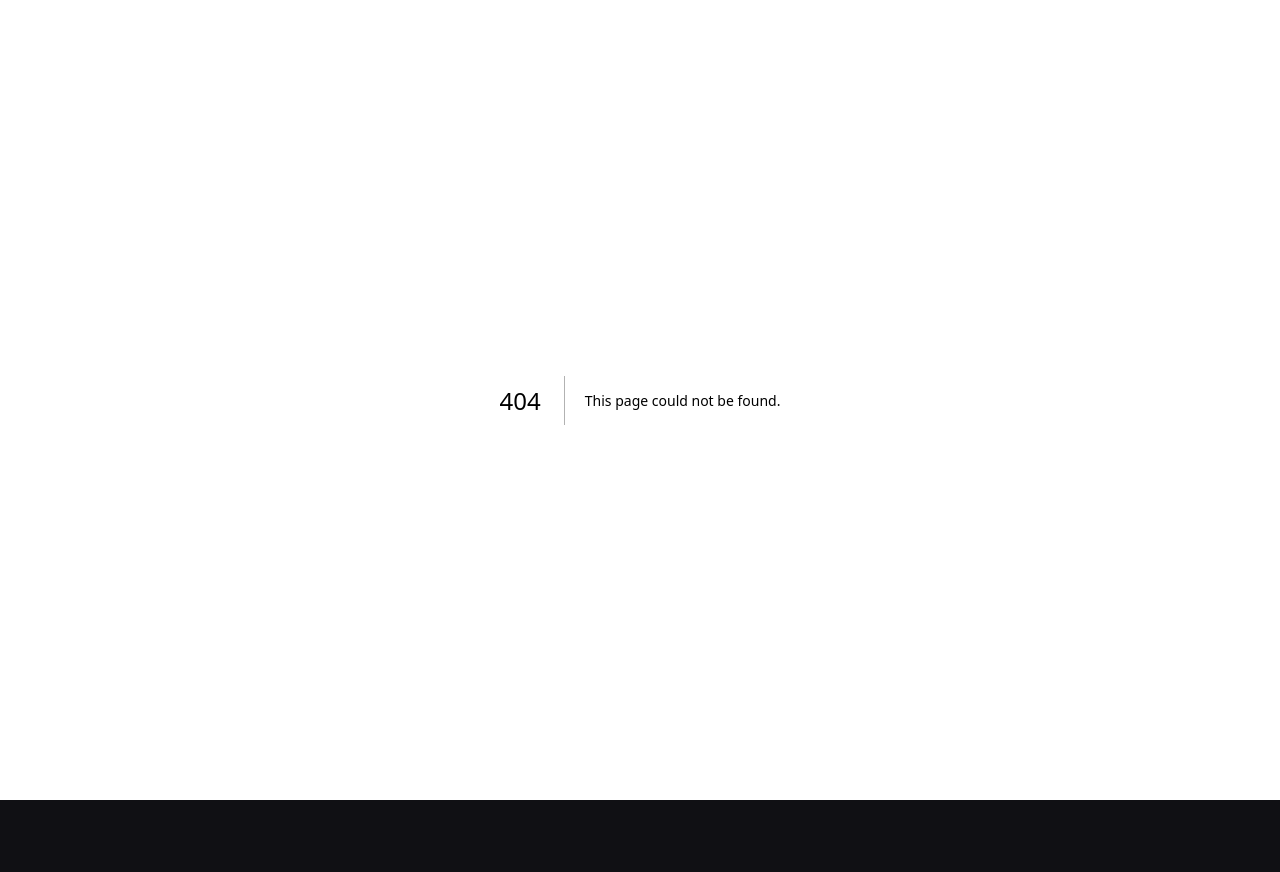
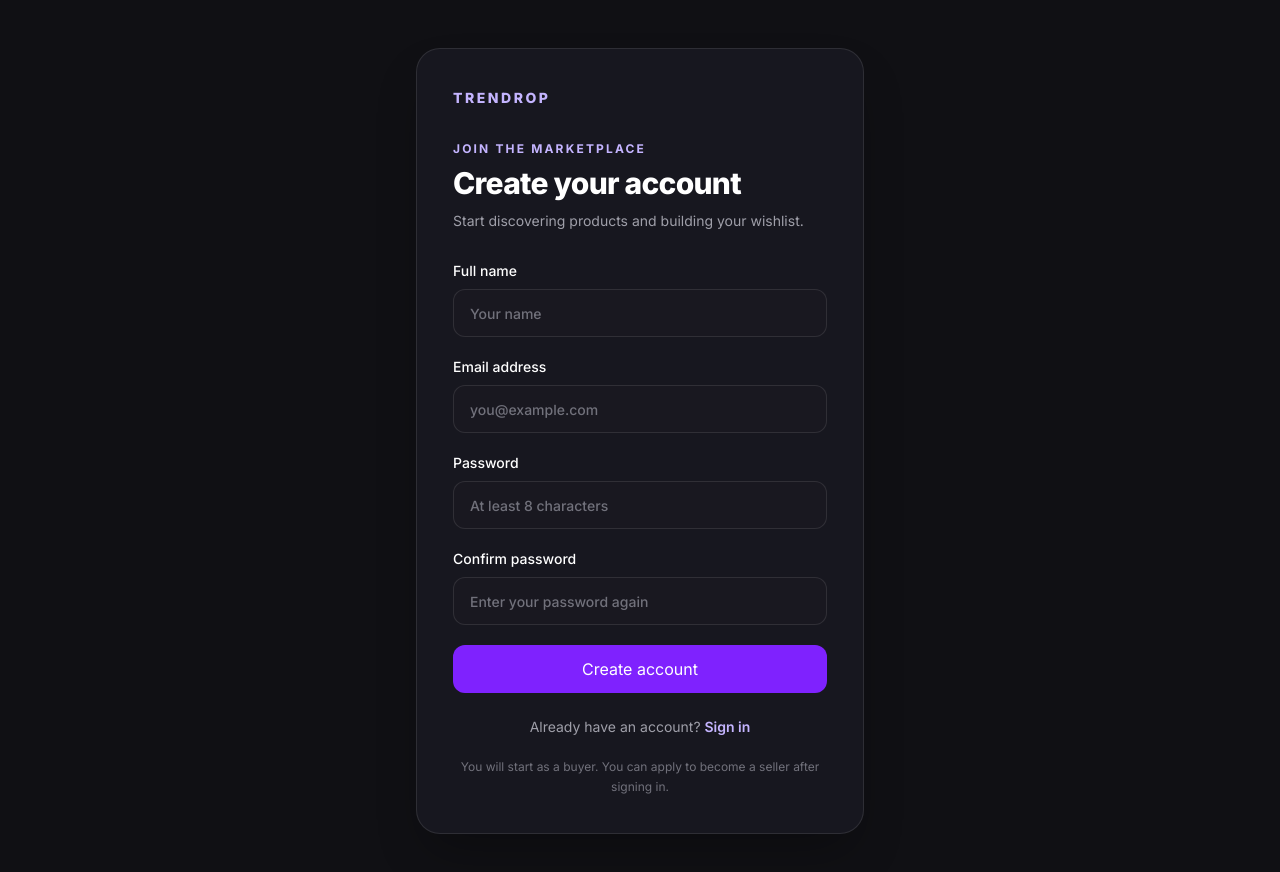
Before and after one commit to panha-git/TRENDROP, a Next.js app: page /register in a window 1280 px wide. Before the commit this address had no page. Shown: the top 872 px of the page. Before the commit the page ends 800 px from the top, so only its background shows below. Built offline with nearby package versions, Linux system fonts and the light colour scheme.

Commit message:
Create TRENDROP buyer registration page

```diff
--- /dev/null
+++ b/src/app/register/page.tsx
@@ -0,0 +1,75 @@
+"use client";
+
+import Link from "next/link";
+import { FormEvent, useState } from "react";
+import { useRouter } from "next/navigation";
+
+export default function RegisterPage() {
+  const router = useRouter();
+  const [error, setError] = useState("");
+  const [loading, setLoading] = useState(false);
+
+  async function submit(event: FormEvent<HTMLFormElement>) {
+    event.preventDefault();
+    setError("");
+    setLoading(true);
+    const data = new FormData(event.currentTarget);
+    const payload = {
+      name: String(data.get("name") ?? ""),
+      email: String(data.get("email") ?? ""),
+      password: String(data.get("password") ?? ""),
+    };
+    if (payload.password !== String(data.get("confirmPassword") ?? "")) {
+      setError("Your passwords do not match.");
+      setLoading(false);
+      return;
+    }
+    try {
+      const response = await fetch("/api/auth/register", {
+        method: "POST",
+        headers: { "Content-Type": "application/json" },
+        body: JSON.stringify(payload),
+      });
+      const result = await response.json();
+      if (!response.ok) {
+        setError(result.error ?? "Registration failed. Please try again.");
+        return;
+      }
+      router.push("/login?registered=1");
+    } catch {
+      setError("We couldn't reach the server. Check your connection and try again.");
+    } finally {
+      setLoading(false);
+    }
+  }
+
+  const field = "mt-2 h-12 w-full rounded-xl border border-white/10 bg-[#191820] px-4 text-sm text-white outline-none transition placeholder:text-zinc-500 focus:border-violet-500 focus:ring-4 focus:ring-violet-500/10";
+  return (
+    <main className="flex min-h-screen items-center justify-center bg-[#101014] px-4 py-12 text-white">
+      <section className="w-full max-w-md rounded-3xl border border-white/10 bg-[#17171f] p-7 shadow-2xl shadow-black/30 sm:p-9">
+        <Link href="/" className="text-sm font-extrabold tracking-[0.18em] text-violet-300">TRENDROP</Link>
+        <p className="mt-8 text-xs font-bold uppercase tracking-[0.18em] text-violet-300">Join the marketplace</p>
+        <h1 className="mt-2 text-3xl font-extrabold tracking-tight">Create your account</h1>
+        <p className="mt-2 text-sm leading-6 text-zinc-400">Start discovering products and building your wishlist.</p>
+        <form className="mt-7 space-y-5" onSubmit={submit}>
+          <label className="block text-sm font-medium">Full name
+            <input className={field} name="name" autoComplete="name" minLength={2} maxLength={100} required placeholder="Your name" />
+          </label>
+          <label className="block text-sm font-medium">Email address
+            <input className={field} name="email" type="email" autoComplete="email" required placeholder="you@example.com" />
+          </label>
+          <label className="block text-sm font-medium">Password
+            <input className={field} name="password" type="password" autoComplete="new-password" minLength={8} maxLength={128} required placeholder="At least 8 characters" />
+          </label>
+          <label className="block text-sm font-medium">Confirm password
+            <input className={field} name="confirmPassword" type="password" autoComplete="new-password" minLength={8} maxLength={128} required placeholder="Enter your password again" />
+          </label>
+          {error && <p className="rounded-xl border border-red-500/20 bg-red-500/10 px-3 py-2.5 text-sm text-red-300" role="alert">{error}</p>}
+          <button disabled={loading} className="h-12 w-full rounded-xl bg-violet-600 text-sm font-bold text-white transition hover:bg-violet-500 disabled:cursor-not-allowed disabled:opacity-60" type="submit">{loading ? "Creating account..." : "Create account"}</button>
+        </form>
+        <p className="mt-6 text-center text-sm text-zinc-400">Already have an account? <Link className="font-semibold text-violet-300 hover:text-violet-200" href="/login">Sign in</Link></p>
+        <p className="mt-5 text-center text-xs leading-5 text-zinc-500">You will start as a buyer. You can apply to become a seller after signing in.</p>
+      </section>
+    </main>
+  );
+}
```
